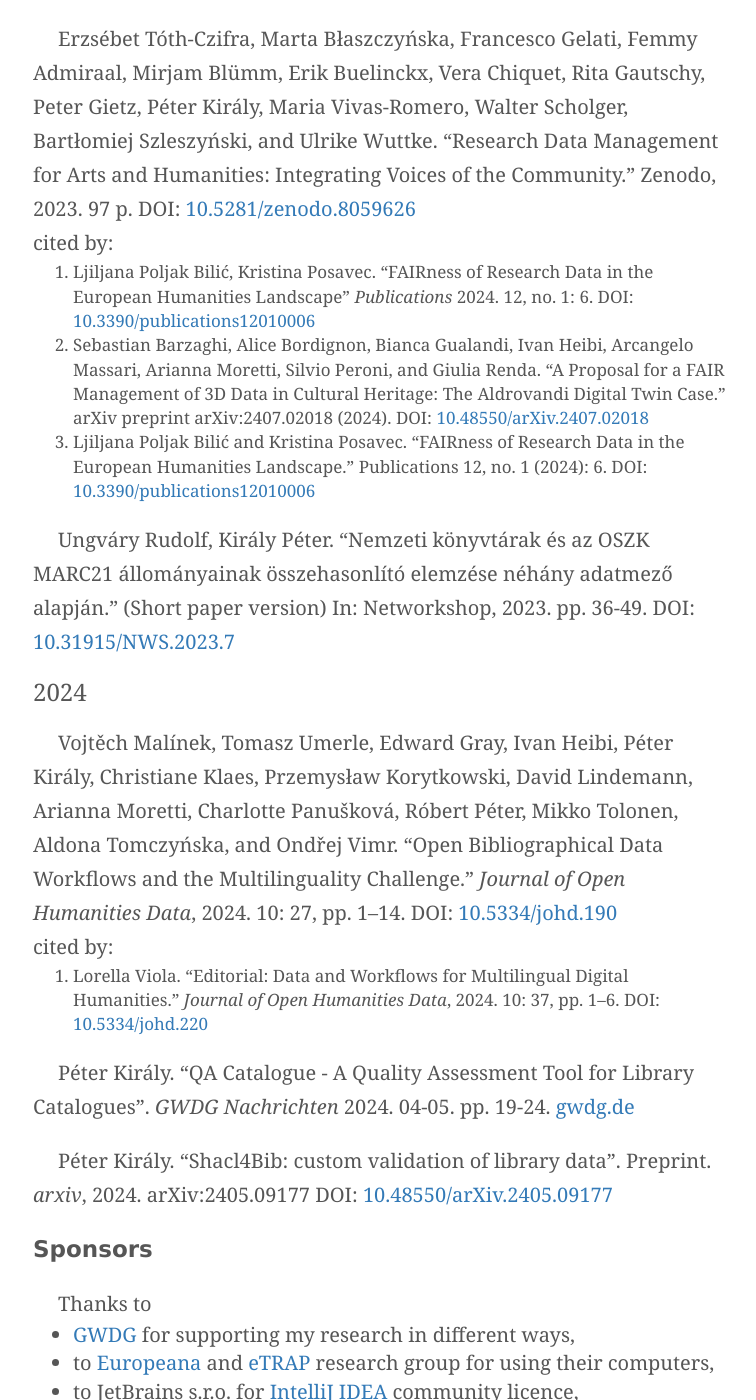
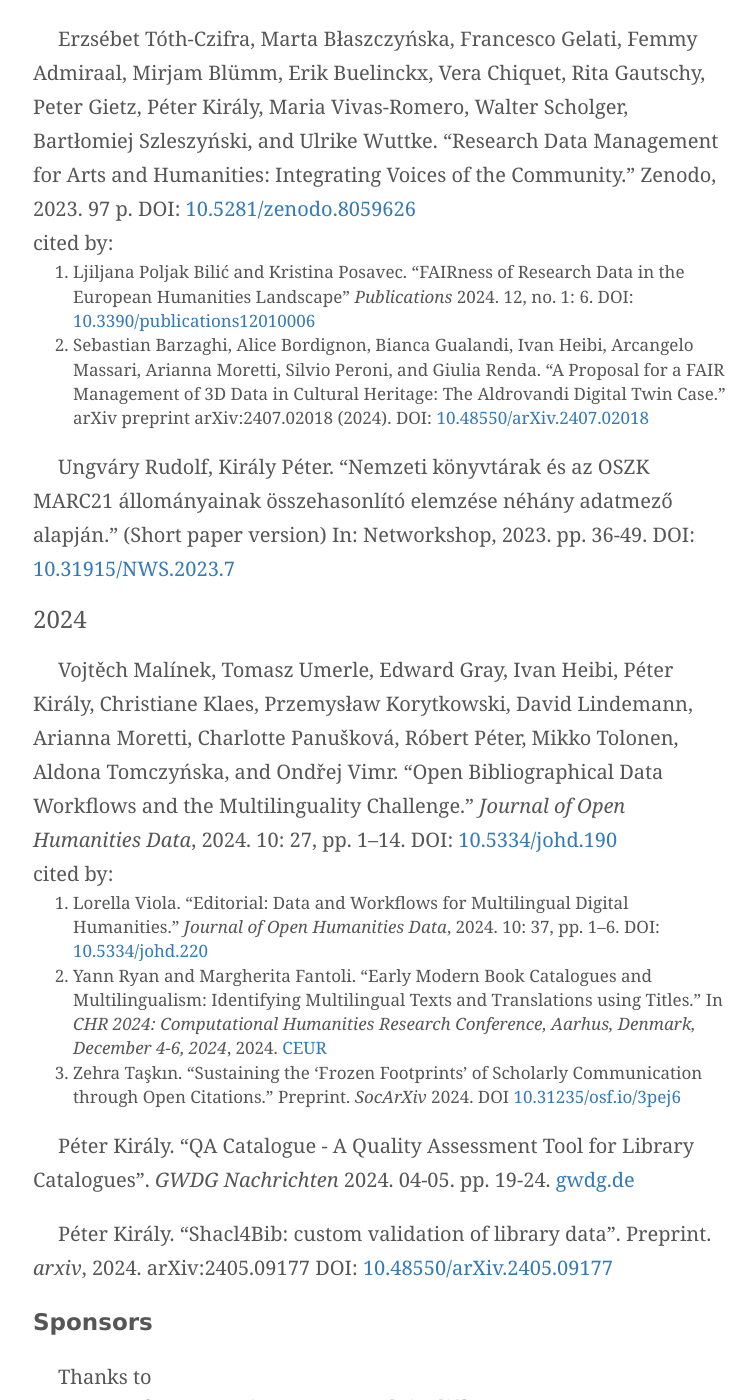
Before and after one commit to pkiraly/pkiraly.github.io, a Jekyll site: the page built from about.md, in a window 1280 px wide and 1400 px high, scrolled down 17930 px. Shown: the whole window, without its empty margins (257-1013 px from the left). Built offline with Jekyll 4.4.1, drawn with Linux system fonts in a browser that asks for light colours; nearby versions of some CDN libraries; some web fonts are replaced; comment, search, counter and statistics services are not loaded.

Commit message:
Ryan - Fantoli; Taşkın

```diff
--- a/about.md
+++ b/about.md
@@ -244,9 +244,8 @@ Király Péter. "Adatelemzés Pythonnal bölcsészeknek. Recenzió Folgert Karsd
 
 Erzsébet Tóth-Czifra, Marta Błaszczyńska, Francesco Gelati, Femmy Admiraal, Mirjam Blümm, Erik Buelinckx, Vera Chiquet, Rita Gautschy, Peter Gietz, Péter Király, Maria Vivas-Romero, Walter Scholger, Bartłomiej Szleszyński, and Ulrike Wuttke. "Research Data Management for Arts and Humanities: Integrating Voices of the Community." Zenodo, 2023. 97 p. DOI: [10.5281/zenodo.8059626](https://doi.org/10.5281/zenodo.8059626)<br/>
 cited by:<br/>
-1. Ljiljana Poljak Bilić, Kristina Posavec. "FAIRness of Research Data in the European Humanities Landscape" _Publications_ 2024. 12, no. 1: 6. DOI: [10.3390/publications12010006](https://doi.org/10.3390/publications12010006)
+1. Ljiljana Poljak Bilić and Kristina Posavec. "FAIRness of Research Data in the European Humanities Landscape" _Publications_ 2024. 12, no. 1: 6. DOI: [10.3390/publications12010006](https://doi.org/10.3390/publications12010006)
 2. Sebastian Barzaghi, Alice Bordignon, Bianca Gualandi, Ivan Heibi, Arcangelo Massari, Arianna Moretti, Silvio Peroni, and Giulia Renda. "A Proposal for a FAIR Management of 3D Data in Cultural Heritage: The Aldrovandi Digital Twin Case." arXiv preprint arXiv:2407.02018 (2024). DOI: [10.48550/arXiv.2407.02018](https://doi.org/10.48550/arXiv.2407.02018)
-3. Ljiljana Poljak Bilić and Kristina Posavec. "FAIRness of Research Data in the European Humanities Landscape." Publications 12, no. 1 (2024): 6. DOI: [10.3390/publications12010006](https://doi.org/10.3390/publications12010006)
 
 Ungváry Rudolf, Király Péter. "Nemzeti könyvtárak és az OSZK MARC21 állományainak összehasonlító elemzése néhány adatmező alapján." (Short paper version) In: Networkshop, 2023. pp. 36-49. DOI: [10.31915/NWS.2023.7](https://doi.org/110.31915/NWS.2023.7)
 
@@ -255,6 +254,8 @@ Ungváry Rudolf, Király Péter. "Nemzeti könyvtárak és az OSZK MARC21 állom
 Vojtěch Malínek, Tomasz Umerle, Edward Gray, Ivan Heibi, Péter Király, Christiane Klaes, Przemysław Korytkowski, David Lindemann, Arianna Moretti, Charlotte Panušková, Róbert Péter, Mikko Tolonen, Aldona Tomczyńska, and Ondřej Vimr. "Open Bibliographical Data Workflows and the Multilinguality Challenge." _Journal of Open Humanities Data_, 2024. 10: 27, pp. 1–14. DOI: [10.5334/johd.190](https://doi.org/10.5334/johd.190)<br/>
 cited by:<br/>
 1. Lorella Viola. "Editorial: Data and Workflows for Multilingual Digital Humanities." _Journal of Open Humanities Data_, 2024. 10: 37, pp. 1–6. DOI: [10.5334/johd.220](https://doi.org/10.5334/johd.220)
+2. Yann Ryan and Margherita Fantoli. "Early Modern Book Catalogues and Multilingualism: Identifying Multilingual Texts and Translations using Titles." In *CHR 2024: Computational Humanities Research Conference, Aarhus, Denmark, December 4-6, 2024*, 2024. [CEUR](https://ceur-ws.org/Vol-3834/paper135.pdf)
+3. Zehra Taşkın. "Sustaining the ‘Frozen Footprints’ of Scholarly Communication through Open Citations." Preprint. _SocArXiv_ 2024. DOI [10.31235/osf.io/3pej6](https://doi.org/10.31235/osf.io/3pej6)
 
 Péter Király. "QA Catalogue - A Quality Assessment Tool for Library Catalogues". _GWDG Nachrichten_ 2024. 04-05. pp. 19-24. [gwdg.de](https://gwdg.de/about-us/gwdg-news/2024/GN_04-05-2024_www.pdf#page=19)
 
```
Also changed, not shown: topics.md (+1 -1 lines).
